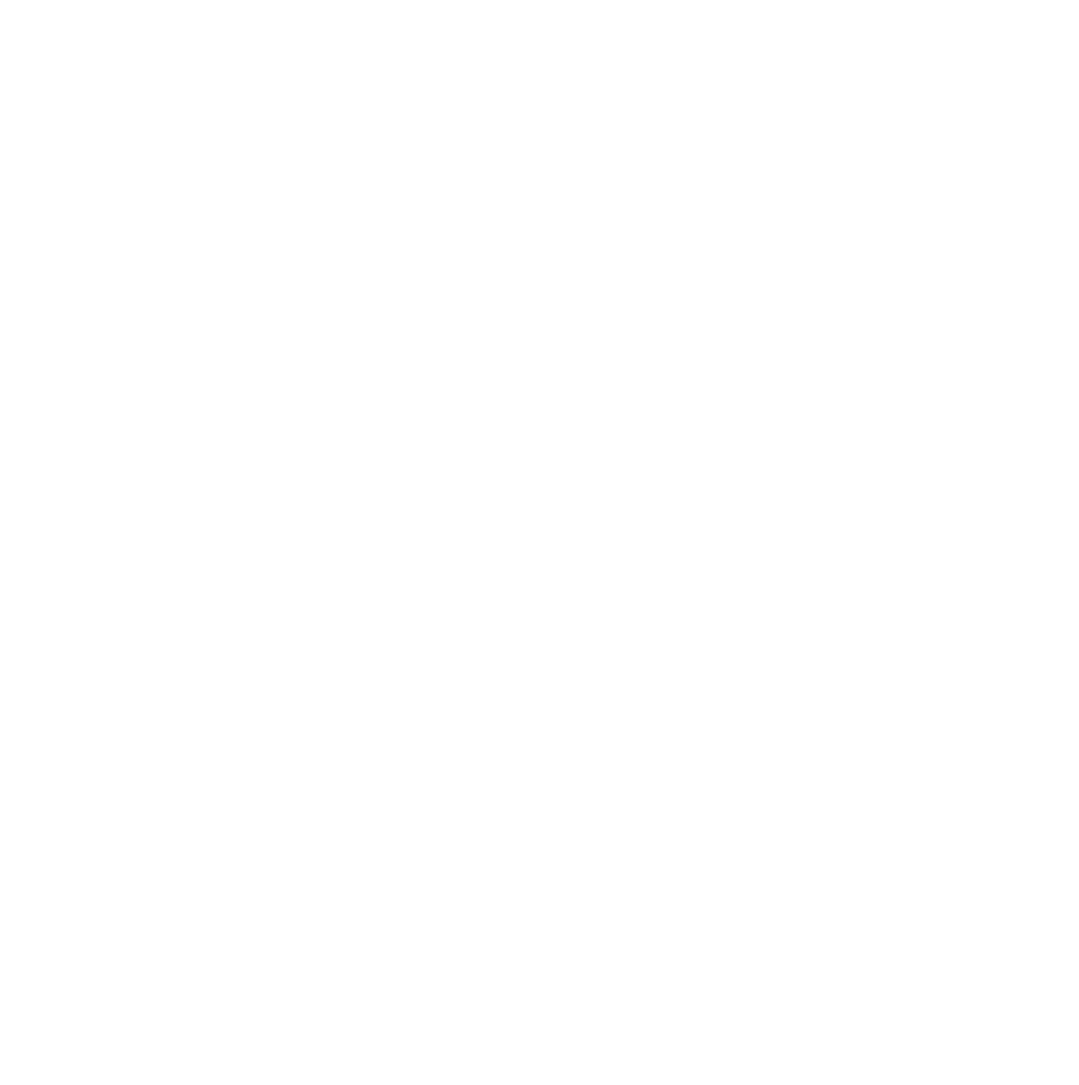
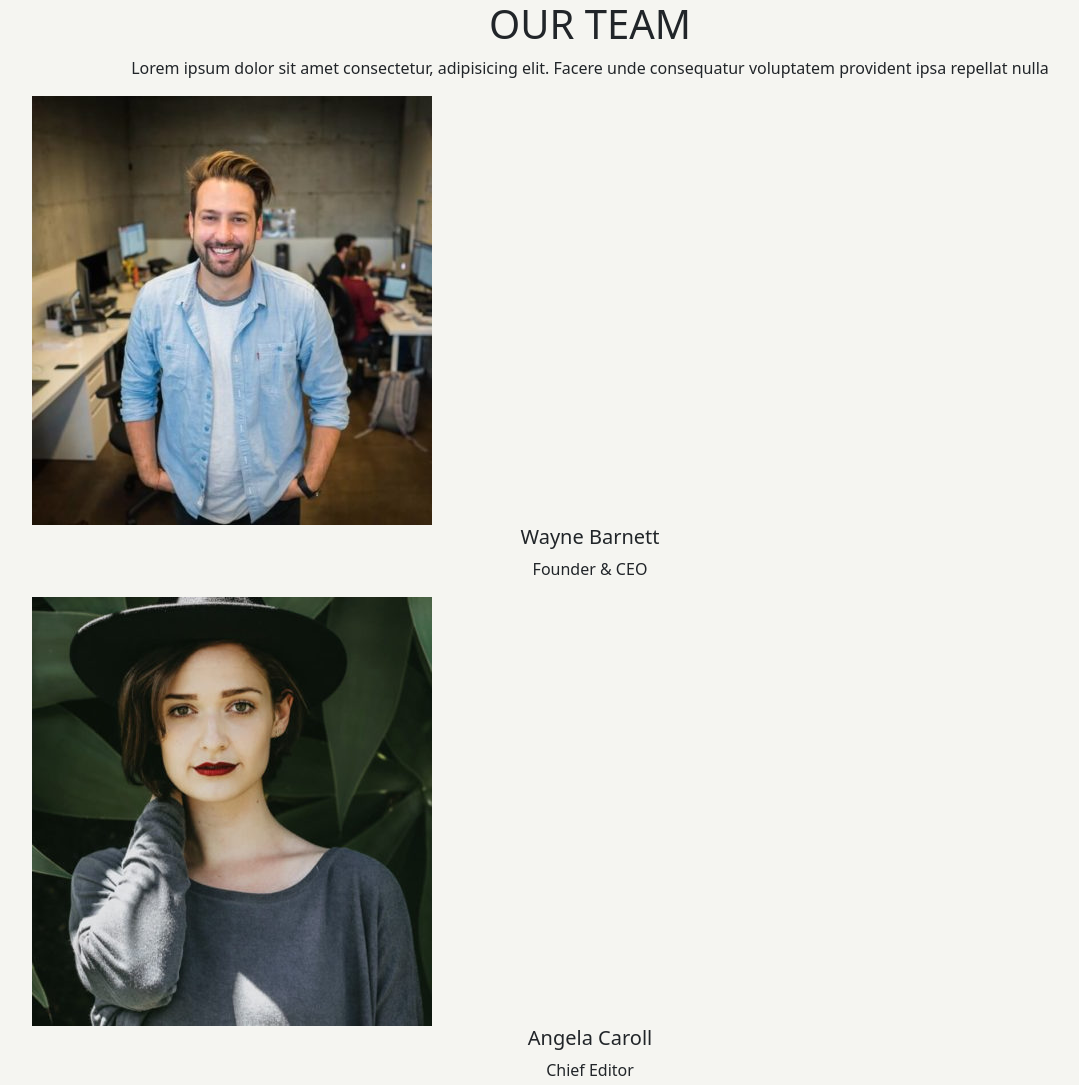
Before and after one commit to cinvenz/js-our-team, a plain HTML site: page index.html in a window 1280 px wide. Shown: the top 1085 px of the page, without its empty margins (50-1129 px from the left). Before the commit the page ends 800 px from the top, so only its background shows below. Drawn offline with nearby package versions, Linux system fonts and the light colour scheme.

Commit message:
inseriti i 3 oggetti nel dom

```diff
--- a/css/style.css
+++ b/css/style.css
@@ -0,0 +1,3 @@
+body {
+    background-color: #F5F5F1;
+}
--- a/index.html
+++ b/index.html
@@ -34,6 +34,13 @@
     <script src="js/script.js" defer></script>
 </head>
 <body>
+    <h1 class="text-center">OUR TEAM</h1>
+    <p class="text-center">Lorem ipsum dolor sit amet consectetur, adipisicing elit. Facere unde consequatur voluptatem provident ipsa repellat nulla </p>
 
+    <div class="container">
+        <div class="cards-team">
+        </div>
+
+    </div>
 </body>
 </html>
--- a/js/script.js
+++ b/js/script.js
@@ -0,0 +1,51 @@
+const cardsTeam = document.querySelector('.cards-team')
+
+const arrTeam = [
+	{
+		name: 'Wayne Barnett',
+		work: 'Founder & CEO',
+		photo: 'wayne-barnett-founder-ceo.jpg',
+	},
+	{
+		name: 'Angela Caroll',
+		work: 'Chief Editor',
+		photo: 'angela-caroll-chief-editor.jpg',
+	},
+	{
+		name: 'Walter GordonPippo',
+		work: 'Office Manager',
+		photo: 'walter-gordon-office-manager.jpg',
+	},
+    {
+		name: 'Angela Lopez',
+		work: 'Social Media Manager',
+		photo: 'angela-lopez-social-media-manager.jpg',
+	},
+	{
+		name: 'Scott Estrada',
+		work: 'Developer',
+		photo: 'scott-estrada-developer.jpg',
+	},
+	{
+		name: 'Barbara Ramos',
+		work: 'Graphic Designer',
+		photo: 'barbara-ramos-graphic-designer.jpg',
+	},
+];
+
+console.table(arrTeam);
+
+for (let i = 0; i < arrTeam.length; i++) {
+	console.log(`Studente numero ${i}: ${arrTeam[i].name} ${arrTeam[i].work}`);
+
+    // let img = document.createElement("img");
+    // img.src = `img/${arrTeam[i].photo}`;
+    // cardsTeam.append(img)
+
+    const eleCards = document.createElement('div');
+    cardsTeam.append(eleCards)
+    eleCards.innerHTML += `<img class="img-fluid + " src="img/${arrTeam[i].photo}" alt="">`
+    eleCards.innerHTML += `<h5 class="text-center + " >${arrTeam[i].name}</h5>`;
+    eleCards.innerHTML += `<p class="text-center + ">${arrTeam[i].work}</p>`;
+
+}
```
Also changed, not shown: img/angela-caroll-chief-editor.jpg (added), img/angela-lopez-social-media-manager.jpg (added), img/barbara-ramos-graphic-designer.jpg (added), img/scott-estrada-developer.jpg (added), img/walter-gordon-office-manager.jpg (added), img/wayne-barnett-founder-ceo.jpg (added).
